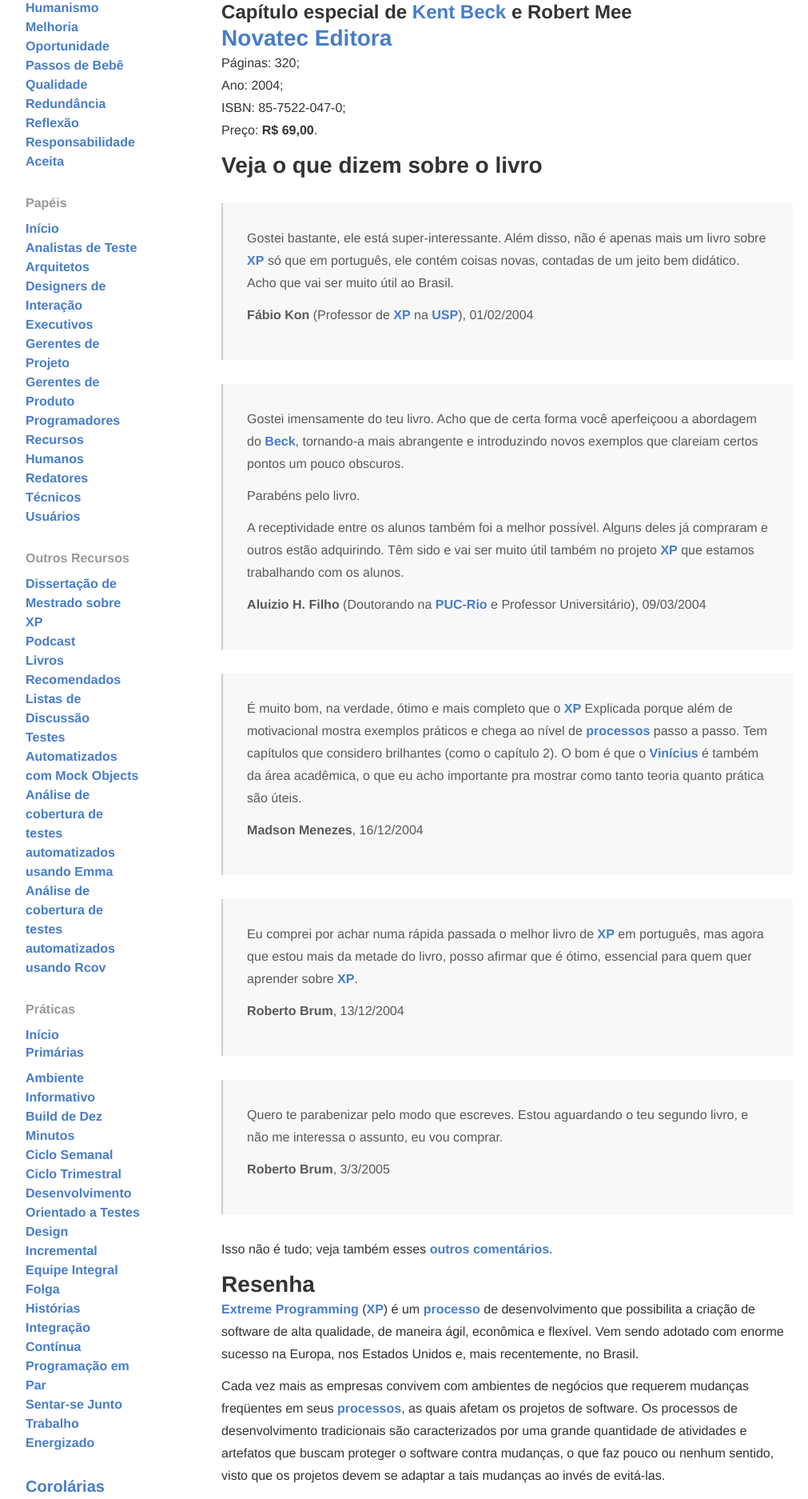
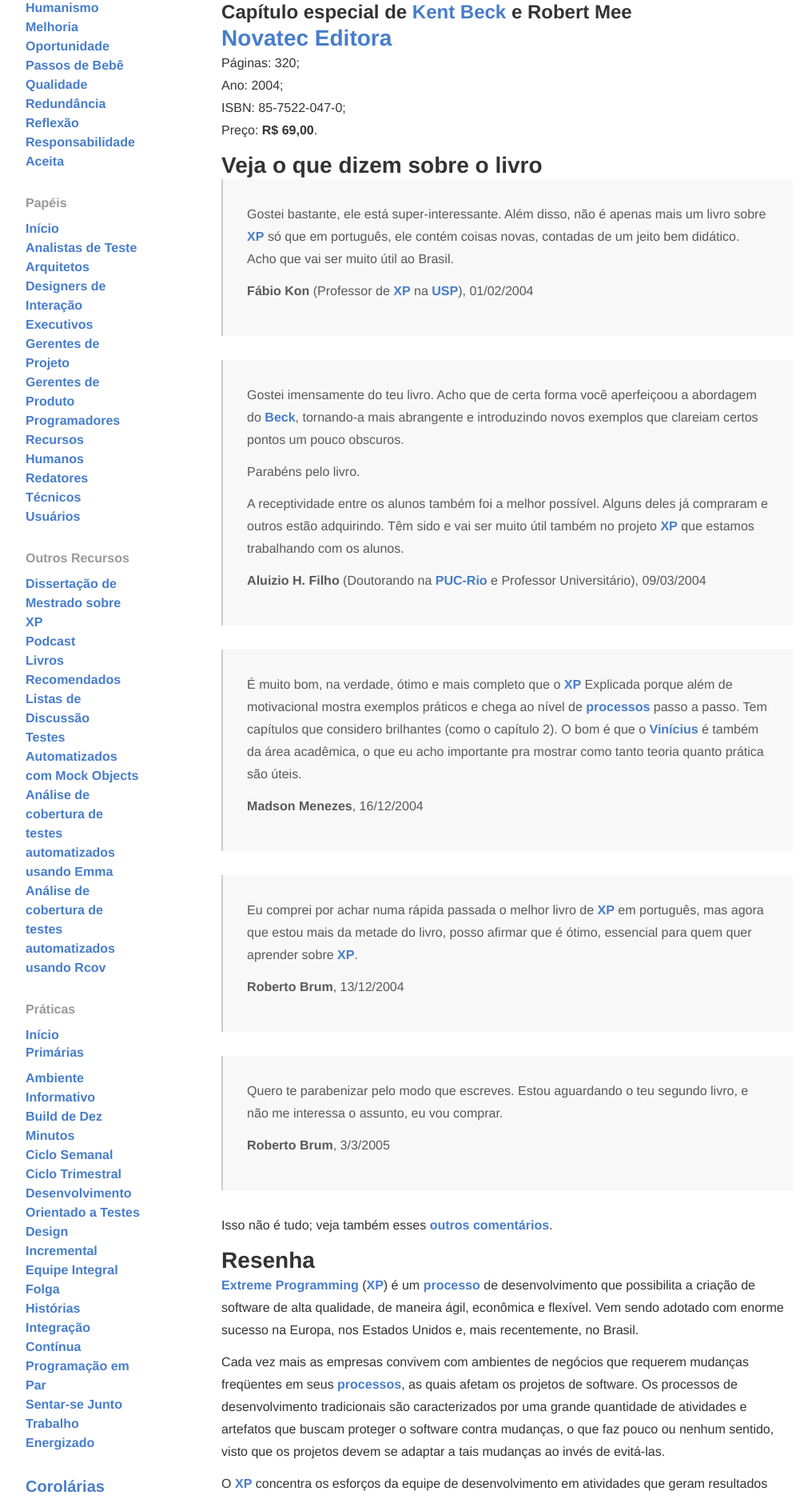
Before and after one commit to desenvolvimentoagilcombr/desenvolvimentoagilcombr.github.com, a Jekyll site: the page built from livroxp.html, in a window 1280 px wide. Shown: the part 640-2514 px from the top of the page at 80% size, without its empty margins (128-1139 px from the left). Built offline with Jekyll 4.4.1, drawn with Linux system fonts in a browser that asks for light colours; Markdown is read by kramdown in place of the engine named in the settings.

Commit message:
Small improv

```diff
--- a/_sass/internals/_content.scss
+++ b/_sass/internals/_content.scss
@@ -29,7 +29,7 @@ p object {
 blockquote {
   background: #f8f8f8;
   padding: $gutter;
-  margin: $gutter 0;
+  margin: 0 0 $gutter 0;
 
   ul {
     margin-left: 18px;
```
